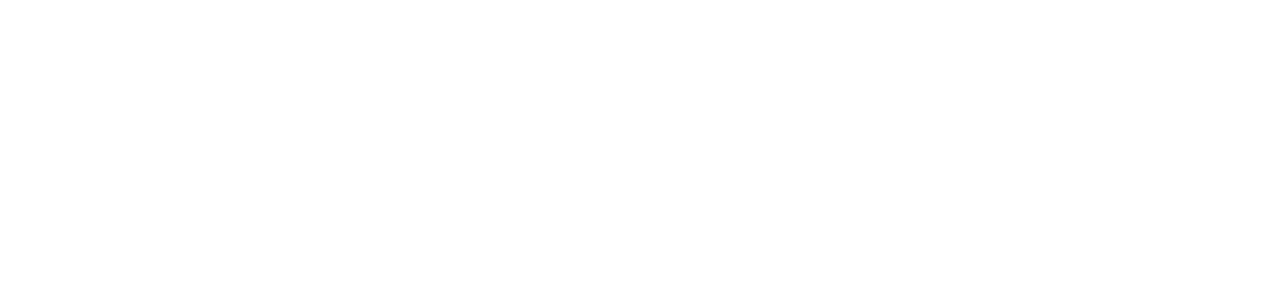
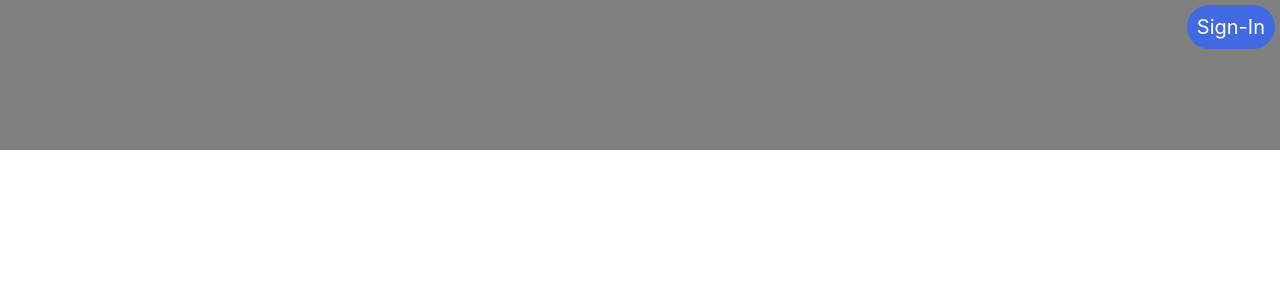
Before and after one commit to DevVlady/Travel-App, a React (Create React App) app: page / in a window 1280 px wide. Shown: the top 300 px of the page. Built offline with nearby package versions, Linux system fonts and the light colour scheme.

Commit message:
Added the sign in button at the top of the page inside the navbar.

```diff
--- a/package.json
+++ b/package.json
@@ -7,6 +7,7 @@
     "@testing-library/jest-dom": "^5.11.9",
     "@testing-library/react": "^11.2.5",
     "@testing-library/user-event": "^12.7.3",
+    "node-sass": "^5.0.0",
     "react": "^17.0.1",
     "react-dom": "^17.0.1",
     "react-router-dom": "^5.2.0",
--- a/src/App.js
+++ b/src/App.js
@@ -1,9 +1,11 @@
 import './App.css';
 import { BrowserRouter as Router } from 'react-router-dom';
+import Home from './pages/Home';
 
 function App() {
   return (
     <Router>
+      <Home />
     </Router>
   );
 }
--- a/src/components/Navbar/Navbar.jsx
+++ b/src/components/Navbar/Navbar.jsx
@@ -1,10 +1,13 @@
 import React from 'react';
-import './Navbar.sass';
+import './Navbar.scss';
 
 const Navbar = () => {
 
     return (
         <div>
+            <nav>
+                <a href="#">Sign-In</a>
+            </nav>
         </div>
     )
 }
--- a/src/components/Navbar/Navbar.sass
+++ /dev/null
@@ -1,4 +0,0 @@
-// Variables & values for navbar
-$bgcolor: green;
-$textcolor: yellow;
-$fontsize: 20px;
--- /dev/null
+++ b/src/components/Navbar/Navbar.scss
@@ -0,0 +1,27 @@
+// Variables & values for navbar
+$bgcolor: gray;
+$textcolor: white;
+$fontsize: 20px;
+
+body {
+    margin: 0;
+}
+
+nav {
+    height: 150px;
+    background-color: $bgcolor;
+    font-size: $fontsize;
+    color: $textcolor;
+}
+
+nav {
+    a{
+        text-decoration: none;
+        color: $textcolor;
+        float: right;
+        background: royalblue;
+        padding: 10px;
+        margin: 5px;
+        border-radius: 30px;
+    }
+}
--- a/src/pages/Home.js
+++ b/src/pages/Home.js
@@ -0,0 +1,13 @@
+import React from 'react';
+import Nav from '../components/Navbar/Navbar';
+
+const Home = () => {
+
+    return (
+        <>
+        <Nav />
+        </>
+    );
+};
+
+export default Home;
```
Also changed, not shown: 1 other file (tests, documents, lock files or other folders).
